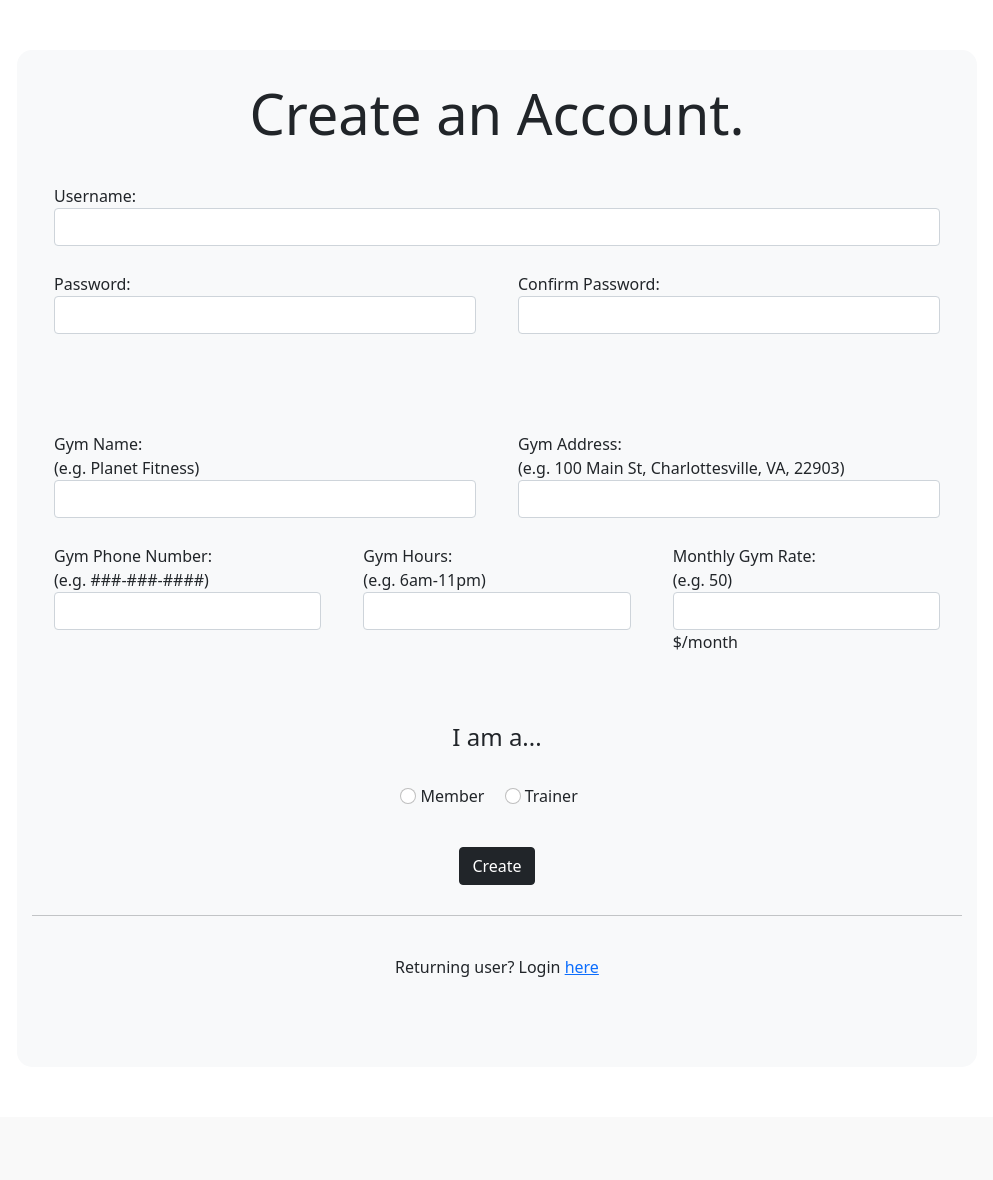
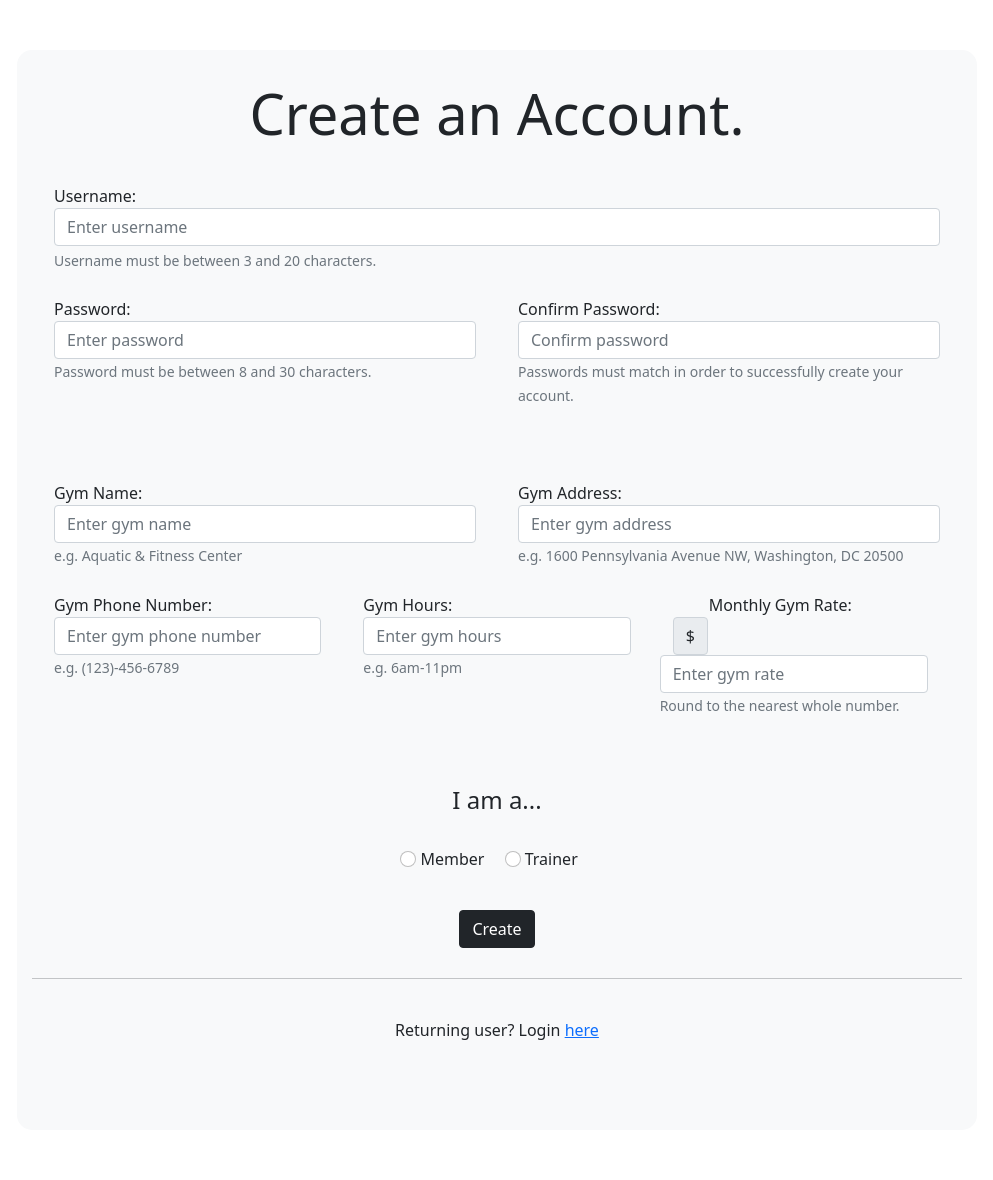
Before and after one commit to c-a-reyes/workout-generator, a PHP site: page /create-account.php in a window 1280 px wide. Shown: the part 46-1226 px from the top of the page, without its empty margins (143-1136 px from the left). Before the commit the page ends 1023 px from the top, so only its background shows below. Run offline with PHP 8.4, Linux system fonts and the light colour scheme; a stand-in replaces the project's code that opens the database connection.

Commit message:
fixed labels and added placeholder text to input fields

```diff
--- a/create-account.php
+++ b/create-account.php
@@ -109,51 +109,87 @@
                     <div class="mx-3">
                         <div class="row mb-3 mx-3" style="padding: 5px">
                             Username:
-                            <input type="text" class="form-control" name="username" required />
+                            <input type="text" placeholder="Enter username" aria-describedby="usernameHelp"
+                                class="form-control" name="username" required minlength="3" maxlength="20" />
+                            <small id="usernameHelp" class="form-text text-muted"
+                                style="text-align: left; padding-left: 0px">Username must
+                                be between 3 and 20
+                                characters.
+                            </small>
                         </div>
                     </div>
                     <div class="row mx-3">
                         <div class="col mb-3 mx-3" style="padding: 5px; text-align: left">
                             Password:
-                            <input type="password" class="form-control" name="password" required />
+                            <input type="password" placeholder="Enter password" aria-describedby="passwordHelp"
+                                class="form-control" name="password" required minlength="8" maxlength="30" />
+                            <small id="passwordHelp" class="form-text text-muted"
+                                style="text-align: left; padding-left: 0px">Password must
+                                be between 8 and 30
+                                characters.
+                            </small>
                         </div>
                         <div class="col mb-3 mx-3" style="padding: 5px; text-align: left">
                             Confirm Password:
-                            <input type="password" class="form-control" name="confirmPassword" required />
+                            <input type="password" placeholder="Confirm password" aria-describedby="confirmPasswordHelp"
+                                class="form-control" name="confirmPassword" required />
+                            <small id="confirmPasswordHelp" class="form-text text-muted"
+                                style="text-align: left; padding-left: 0px">Passwords must
+                                match in order to successfully create your account.
+                            </small>
                         </div>
                     </div>
                 </div>
                 <br>
                 <br>
-                <br>
                 <div id="gymInfo">
                     <div class="row mx-3">
                         <div class="col mb-3 mx-3" style="padding: 5px; text-align: left">
-                            Gym Name: <br>
-                            (e.g. Planet Fitness)
-                            <input type="text" class="form-control" name="gym_name" required />
+                            Gym Name:
+                            <input type="text" aria-describedby="gymNameHelp" placeholder="Enter gym name"
+                                class="form-control" name="gym_name" required />
+                            <small id="gymNameHelp" class="form-text text-muted">e.g. Aquatic & Fitness Center
+                            </small>
                         </div>
                         <div class="col mb-3 mx-3" style="padding: 5px; text-align: left">
-                            Gym Address: <br>
-                            (e.g. 100 Main St, Charlottesville, VA, 22903)
-                            <input type="text" class="form-control" name="gym_address" required />
+                            Gym Address:
+                            <input type="text" placeholder="Enter gym address" aria-describedby="addressHelp"
+                                class="form-control" name="gym_address" required />
+                            <small id="addressHelp" class="form-text text-muted">e.g. 1600 Pennsylvania Avenue NW,
+                                Washington, DC 20500
+                            </small>
                         </div>
                     </div>
                     <div class="row mx-3">
                         <div class="col mb-3 mx-3" style="padding: 5px; text-align: left">
-                            Gym Phone Number: <br>
-                            (e.g. ###-###-####)
-                            <input type="text" class="form-control" name="gym_phone_number" required />
+                            Gym Phone Number:
+                            <input type="text" placeholder="Enter gym phone number" aria-describedby="pnHelp"
+                                class="form-control" name="gym_phone_number" required />
+                            <small id="pnHelp" class="form-text text-muted">e.g. (123)-456-6789
+                            </small>
                         </div>
                         <div class="col mb-3 mx-3" style="padding: 5px; text-align: left">
-                            Gym Hours: <br>
-                            (e.g. 6am-11pm)
-                            <input type="text" class="form-control" name="gym_hours" required />
+                            Gym Hours:
+                            <input type="text" placeholder="Enter gym hours" aria-describedby="hoursHelp"
+                                class="form-control" name="gym_hours" required />
+                            <small id="hoursHelp" class="form-text text-muted">e.g. 6am-11pm
+                            </small>
                         </div>
                         <div class="col mb-3 mx-3" style="padding: 5px; text-align: left">
-                            Monthly Gym Rate: <br>
-                            (e.g. 50)
-                            <input type="number" class="form-control" name="gym_rate" required /> $/month
+                            <span style="padding-left: 2.25rem">Monthly Gym Rate:</span>
+                            <div class="row">
+                                <div class="input-group px-0">
+                                    <div class="input-group-prepend">
+                                        <span style="margin-left: .75rem" class="input-group-text">$</span>
+                                    </div>
+                                    <div>
+                                        <input style="width: 268px" placeholder="Enter gym rate" type="number"
+                                            class="form-control" name="gym_rate" aria-describedby="rateHelp" required />
+                                        <small id="rateHelp" class="form-text text-muted">Round to the nearest whole
+                                            number.
+                                        </small>
+                                    </div>
+                                </div>
                             </div>
                         </div>
                     </div>
@@ -165,44 +201,76 @@
                             <br>
                             <div class="form-check-inline">
                                 <input class="form-check-input" type="radio" name="UserRadios" id="MemberRadio1"
-                                onclick="javascript:memberCheck();" value="member">
+                                    onclick="javascript:memberCheck();" value="member" />
                                 <label class="form-check-label" for="MemberRadio1">
                                     Member
                                 </label>
                             </div>
                             <div class="form-check-inline">
                                 <input class="form-check-input" type="radio" name="UserRadios" id="TrainerRadio1"
-                                onclick="javascript:memberCheck();" value="trainer">
+                                    onclick="javascript:memberCheck();" value="trainer" />
                                 <label class=" form-check-label" for="TrainerRadio1">
                                     Trainer
                                 </label>
                             </div>
                             <div id="memberInfo" style="display:none">
                                 <div class="row mb-3 mx-3" style="padding: 5px">
-                                Height: (inches, e.g. '65' for 5 ft 5 in)
-                                <input id="hite" type="number" class="form-control" name="height" required />
+                                    Height:
+                                    <div class="input-group px-0">
+                                        <input aria-describedby="heightHelp" placeholder="Enter height" id="hite"
+                                            type="number" class="form-control" name="height" required />
+                                        <div class="input-group-append">
+                                            <span id="heightHelp" class="input-group-text">inches</span>
+                                        </div>
+                                    </div>
                                 </div>
                                 <div class="row mb-3 mx-3" style="padding: 5px">
-                                Weight: (pounds)
-                                <input id="wate" type="number" class="form-control" name="weight" required />
+                                    Weight:
+                                    <div class="input-group px-0">
+                                        <input aria-describedby="weightHelp" placeholder="Enter weight" id="wate"
+                                            type="number" class="form-control" name="weight" required />
+                                        <div class="input-group-append">
+                                            <span id="weightHelp" class="input-group-text">pounds</span>
+                                        </div>
+                                    </div>
                                 </div>
                                 <div class="row mb-3 mx-3" style="padding: 5px">
-                                Goal: (describe briefly)
-                                <input id="gole" type="text" class="form-control" name="goal" required />
+                                    Goal:
+                                    <input aria-describedby="goalHelp" placeholder="Enter goal" id="gole" type="text"
+                                        class="form-control" name="goal" required />
+                                    <small style="text-align: left; padding-left: 0px" id="goalHelp"
+                                        class="form-text text-muted">Briefly describe the goal you want Workout
+                                        Generator to help you achieve.
+                                    </small>
                                 </div>
                             </div>
                             <div id="trainerInfo" style="display:none">
                                 <div class="row mb-3 mx-3" style="padding: 5px">
-                                Specialty (e.g. bodybuilding, crossfit, etc.):
-                                <input id="specs" type="text" class="form-control" name="specialty" required />
+                                    Specialty
+                                    <input placeholder="Enter specialty" aria-describedby="specHelp" id="specs"
+                                        type="text" class="form-control" name="specialty" required />
+                                    <small id="specHelp" style="text-align: left; padding-left: 0px"
+                                        class="form-text text-muted">e.g. Bodybuilding, Crossfit, etc.
+                                    </small>
+
                                 </div>
                                 <div class="row mb-3 mx-3" style="padding: 5px">
-                                Experience (number of years):
-                                <input id="exp" type="number" class="form-control" name="experience" required />
+                                    Experience:
+                                    <div class="input-group px-0">
+                                        <input placeholder="Enter experience" aria-describedby="expHelp" id="exp"
+                                            type="number" class="form-control" name="experience" required />
+                                        <div class="input-group-append">
+                                            <span id="expHelp" class="input-group-text">years</span>
+                                        </div>
+                                    </div>
                                 </div>
                                 <div class="row mb-3 mx-3" style="padding: 5px">
-                                Certifications (e.g. NASM or CrossFit L3):
-                                <input id="certs" type="text" class="form-control" name="certifications" required />
+                                    Certifications:
+                                    <input placeholder="Enter certifications" aria-describedby="certHelp" id="certs"
+                                        type="text" class="form-control" name="certifications" required />
+                                    <small id="certHelp" style="text-align: left; padding-left: 0px"
+                                        class="form-text text-muted">e.g. NASM, CrossFit L3, etc.
+                                    </small>
                                 </div>
                             </div>
                         </div>
--- a/login.php
+++ b/login.php
@@ -78,11 +78,11 @@ if($_SERVER["REQUEST_METHOD"]=="POST")
                 <br>
                 <div class="row mx-3" style="padding: 15px">
                     Username:
-                    <input type="text" class="form-control" name="username" required minlength="3" maxlength="30" />
+                    <input placeholder="Enter username" type="text" class="form-control" name="username" required />
                 </div>
                 <div class="row mb-3 mx-3" style="padding: 15px">
                     Password:
-                    <input type="password" class="form-control" name="password" />
+                    <input placeholder="Enter password" type="password" class="form-control" name="password" required />
                 </div>
                 <input type="submit" value="Login" name="btnAction" class="btn btn-dark" style="margin: 15px" />
             </form>
```
Lines whose indentation alone changed are shown as unchanged.
